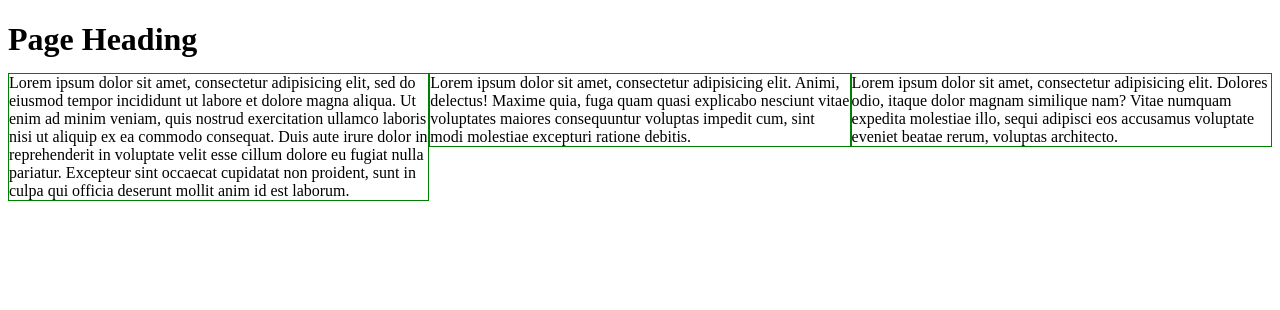
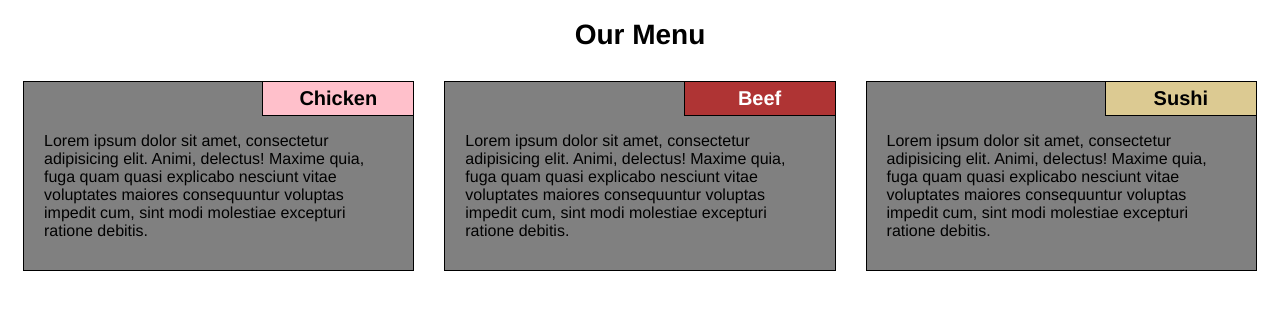
Before and after one commit to slowdata/coursera, a plain HTML site: page mod2_solution/index.html in a window 1280 px wide. Drawn offline with Linux system fonts and the light colour scheme.

Commit message:
Final Layout

```diff
--- a/mod2_solution/css/style.css
+++ b/mod2_solution/css/style.css
@@ -2,19 +2,60 @@
 * {
   box-sizing: border-box;
 }
+
+body {
+  font-family: Helvetica, Arial, serif;
+
+}
+
 h1 {
   margin-bottom: 15px;
 }
 
-p {
+section {
   border: 1px solid black;
-  background-color: #A52A2A;
-  width: 90%;
-  height: 150px;
-  margin-right: auto;
-  margin-left: auto;
-  font-family: Helvetica;
+  margin: 15px;
+  position: relative;
+  background-color: gray;
+}
+
+.title {
+  text-align: center;
+  text-transform: capitalize;
+  font-size: 1.75em;
+}
+
+.menu-text {
+  padding: 10px;
+  margin: 40px 10px 20px 10px;
+  color: black;
+}
+
+.menu-name {
+  outline: 1px solid black;
+  position: absolute;
+  top: 0;
+  right: 0;
+  text-align: center;
+  font-weight: bold;
+  font-size: 1.25em;
+  padding: 5px;
+  min-width: 150px;
+}
+
+.menu-name.menu-chicken {
+  background-color: pink;
+  color: black;
+}
+
+.menu-name.menu-beef {
+  background-color: #AF3434;
   color: white;
+}
+
+.menu-name.menu-sushi {
+  background-color: #DCCA92;
+  color: black;
 }
 
 /* Simple Responsive Framework. */
@@ -22,55 +63,11 @@ p {
   width: 100%;
 }
 
-/********** Large devices only **********/
-/*@media (min-width: 1200px) {
-  .col-lg-1, .col-lg-2, .col-lg-3, .col-lg-4, .col-lg-5, .col-lg-6, .col-lg-7, .col-lg-8, .col-lg-9, .col-lg-10, .col-lg-11, .col-lg-12 {
-    float: left;
-    border: 1px solid green;
-  }
-  .col-lg-1 {
-    width: 8.33%;
-  }
-  .col-lg-2 {
-    width: 16.66%;
-  }
-  .col-lg-3 {
-    width: 25%;
-  }
-  .col-lg-4 {
-    width: 33.33%;
-  }
-  .col-lg-5 {
-    width: 41.66%;
-  }
-  .col-lg-6 {
-    width: 50%;
-  }
-  .col-lg-7 {
-    width: 58.33%;
-  }
-  .col-lg-8 {
-    width: 66.66%;
-  }
-  .col-lg-9 {
-    width: 74.99%;
-  }
-  .col-lg-10 {
-    width: 83.33%;
-  }
-  .col-lg-11 {
-    width: 91.66%;
-  }
-  .col-lg-12 {
-    width: 100%;
-  }
-}*/
 
 /********** Medium devices only **********/
 @media (min-width: 992px) {
   .col-md-1, .col-md-2, .col-md-3, .col-md-4, .col-md-5, .col-md-6, .col-md-7, .col-md-8, .col-md-9, .col-md-10, .col-md-11, .col-md-12 {
     float: left;
-    border: 1px solid green;
   }
   .col-md-1 {
     width: 8.33%;
@@ -114,7 +111,6 @@ p {
 @media (min-width: 768px) and (max-width: 991px) {
   .col-sm-1, .col-sm-2, .col-sm-3, .col-sm-4, .col-sm-5, .col-sm-6, .col-sm-7, .col-sm-8, .col-sm-9, .col-sm-10, .col-sm-11, .col-sm-12 {
     float: left;
-    border: 1px solid green;
   }
   .col-sm-1 {
     width: 8.33%;
--- a/mod2_solution/index.html
+++ b/mod2_solution/index.html
@@ -3,18 +3,32 @@
 <head>
   <meta charset="UTF-8">
   <meta name="viewport" content="width=device-width, initial-scale=1">
-  <title>Document</title>
+  <title>Module 2 Solution</title>
 
   <link rel="stylesheet" href="/css/style.css">
 </head>
 
   <body>
-    <h1>Page Heading</h1>
+    <h1 class="title">our menu</h1>
 
     <div class="row">
-      <section class="col-md-4">Lorem ipsum dolor sit amet, consectetur adipisicing elit, sed do eiusmod tempor incididunt ut labore et dolore magna aliqua. Ut enim ad minim veniam, quis nostrud exercitation ullamco laboris nisi ut aliquip ex ea commodo consequat. Duis aute irure dolor in reprehenderit in voluptate velit esse cillum dolore eu fugiat nulla pariatur. Excepteur sint occaecat cupidatat non proident, sunt in culpa qui officia deserunt mollit anim id est laborum.</section>
-      <section class="col-md-4">Lorem ipsum dolor sit amet, consectetur adipisicing elit. Animi, delectus! Maxime quia, fuga quam quasi explicabo nesciunt vitae voluptates maiores consequuntur voluptas impedit cum, sint modi molestiae excepturi ratione debitis.</section>
-      <section class="col-md-4">Lorem ipsum dolor sit amet, consectetur adipisicing elit. Dolores odio, itaque dolor magnam similique nam? Vitae numquam expedita molestiae illo, sequi adipisci eos accusamus voluptate eveniet beatae rerum, voluptas architecto.</section>
+      <div class="col-md-4 col-sm-6">
+        <section>
+          <div class="menu-name menu-chicken">Chicken</div>
+          <div class="menu-text">Lorem ipsum dolor sit amet, consectetur adipisicing elit. Animi, delectus! Maxime quia, fuga quam quasi explicabo nesciunt vitae voluptates maiores consequuntur voluptas impedit cum, sint modi molestiae excepturi ratione debitis.</div>
+        </section>
+      </div>
+      <div class="col-md-4 col-sm-6">
+        <section>
+          <div class="menu-name menu-beef">Beef</div>
+          <div class="menu-text">Lorem ipsum dolor sit amet, consectetur adipisicing elit. Animi, delectus! Maxime quia, fuga quam quasi explicabo nesciunt vitae voluptates maiores consequuntur voluptas impedit cum, sint modi molestiae excepturi ratione debitis.</div>
+        </section></div>
+      <div class="col-md-4 col-sm-12">
+        <section>
+          <div class="menu-name menu-sushi">Sushi</div>
+          <div class="menu-text">Lorem ipsum dolor sit amet, consectetur adipisicing elit. Animi, delectus! Maxime quia, fuga quam quasi explicabo nesciunt vitae voluptates maiores consequuntur voluptas impedit cum, sint modi molestiae excepturi ratione debitis.</div>
+        </section>
+      </div>
     </div>
 
   </body>
```
